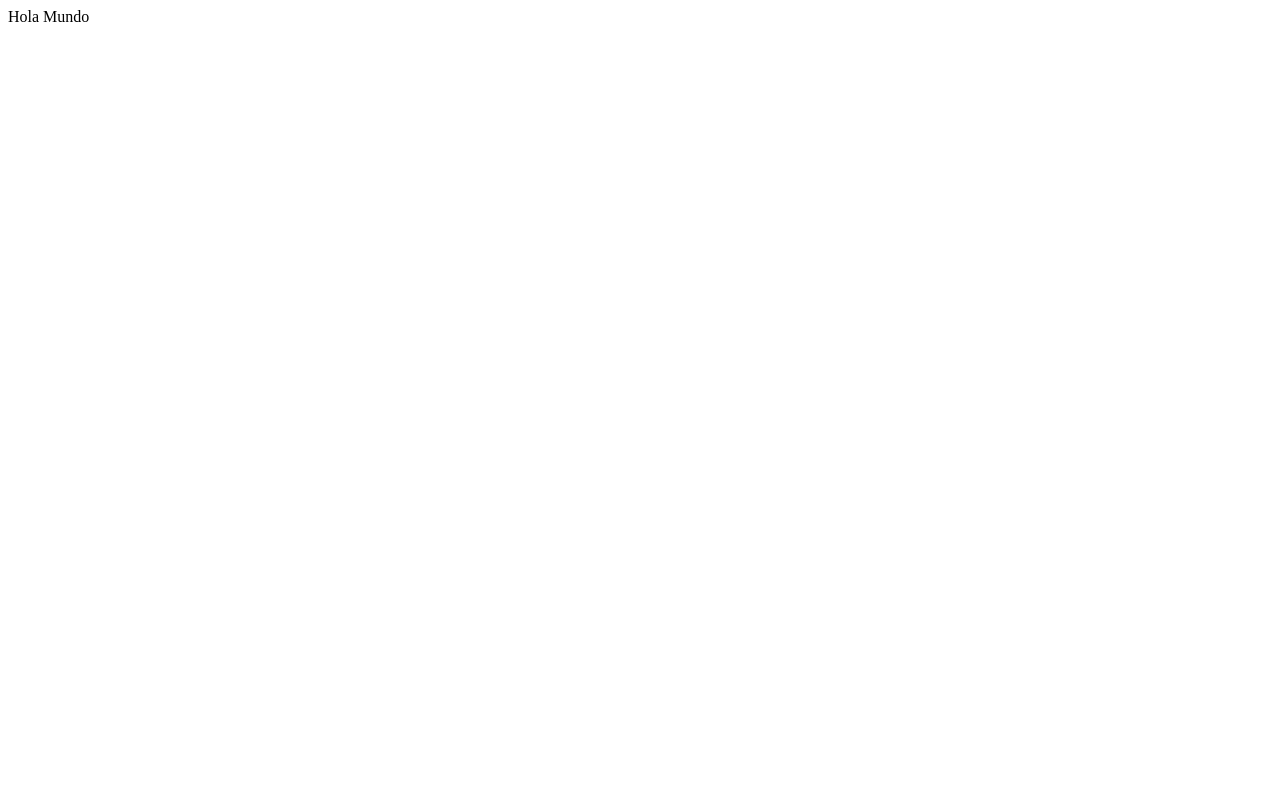
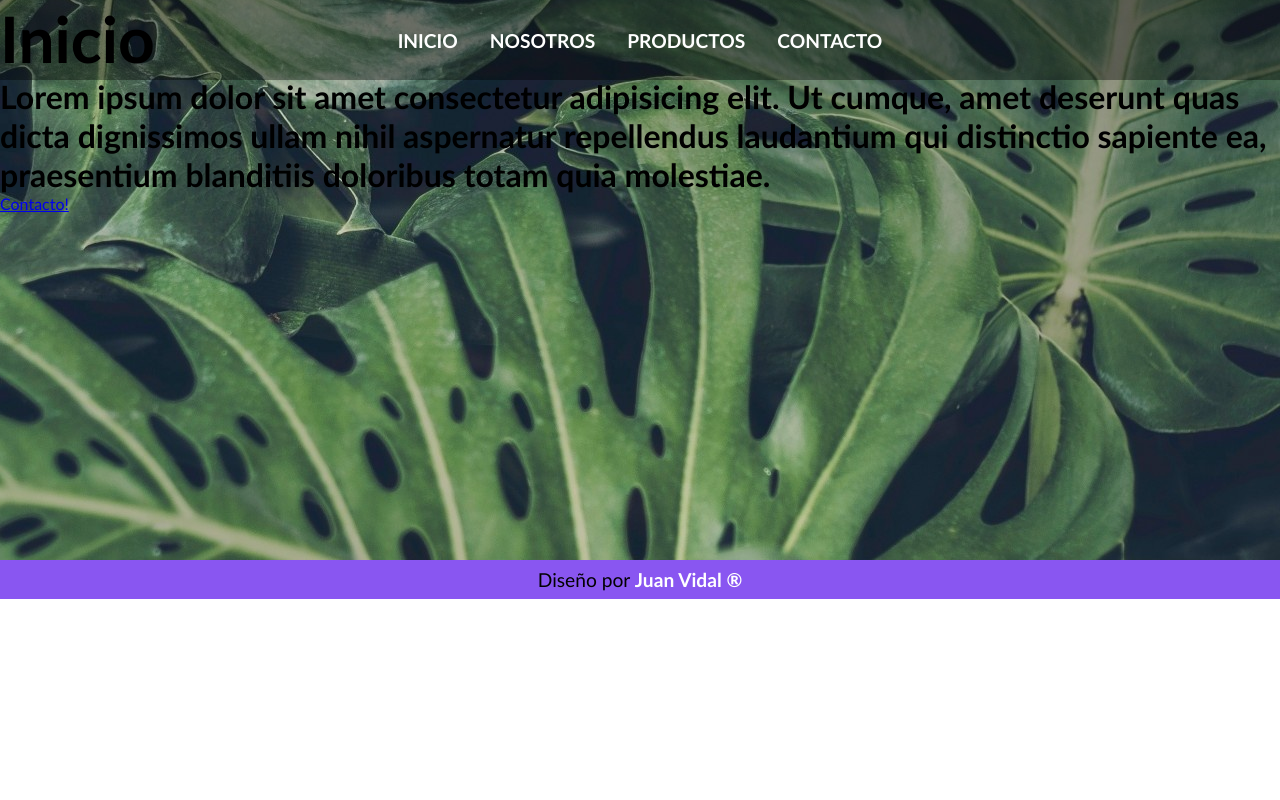
Before and after one commit to JuanVidal03/store-php, a PHP site: page / in a window 1280 px wide. Before the commit the page is almost empty. Run offline with PHP 8.4, Linux system fonts and the light colour scheme.

Commit message:
creadas paginas y footer y header template

```diff
--- /dev/null
+++ b/about.php
@@ -0,0 +1,6 @@
+<!-- incluyendo footer y header -->
+<?php include('./template/header.php')?>
+    <div>
+        <h1>Nosotros</h1>
+    </div>
+<?php include('./template/footer.php')?>
--- /dev/null
+++ b/contact.php
@@ -0,0 +1,4 @@
+<!-- Incluyendo header y footer -->
+<?php include('./template/header.php')?>
+    <h1>Contacto</h1>
+<?php include('./template/footer.php')?>
--- /dev/null
+++ b/css/styles.css
@@ -0,0 +1,85 @@
+/* general styles */
+*{
+    padding: 0;
+    margin: 0;
+    box-sizing: border-box;
+    font-family: 'Gill Sans', 'Gill Sans MT', Calibri, 'Trebuchet MS', sans-serif;
+}
+
+/*
+    --primary-color:  #020102;
+    --second-color: #8956f1;
+    --third-color: #cb80ff;
+    --fourth-color: #241b35;
+    --white: #ffff;
+*/
+h1{font-size: 4rem;}
+h2{font-size: 3.5rem;}
+h3{font-size: 3rem;}
+h4{font-size: 2.5rem;}
+h5{font-size: 2rem;}
+h6{font-size: 1.5rem;}
+p{font-size: 1rem;}
+
+
+/* navbar styles */
+.navbar{
+    width: 100%;
+    height: 5rem;
+    background-color: #0201025d;
+    padding: 0 3rem;
+    position: fixed;
+}
+
+.nav{
+    width: 100%;
+    height: 100%;
+    display: flex;
+    gap: 2rem;
+    align-items: center;
+    justify-content: center;
+}
+
+.nav-item{
+    list-style: none;
+}
+
+.nav-link{
+    text-decoration: none;
+    text-transform: uppercase;
+    color: #ffff;
+    font-weight: 700;
+    font-size: 1.2rem;
+}
+
+
+/* footer styles */
+.footer{
+    width: 100%;
+    background-color: #8956f1;
+    padding: .5rem 0;
+    display: flex;
+    align-items: center;
+    justify-content: center;
+}
+
+.link{
+    text-decoration: none;
+    color: #ffff;
+    font-weight: 700;
+    font-size: 1.2rem;
+}
+
+.footer p{
+    color: #020102;
+    font-size: 1.2rem;
+}
+
+
+/* home page styles */
+.banner{
+    width: 100%;
+    height: 70vh;
+    background-image: url('../img/plants.jpg');
+    background-position: calc(70%);
+}
--- a/index.php
+++ b/index.php
@@ -1,6 +1,12 @@
-<?php
+<!-- Incluyendo el header y footer -->
+<?php include('./template/header.php')?>
 
-echo 'Hola Mundo';
+    <div class="banner">
+        <div class="banner-text-container">
+            <h1 class="banner-title">Inicio</h1>
+            <h5 class="banner-description">Lorem ipsum dolor sit amet consectetur adipisicing elit. Ut cumque, amet deserunt quas dicta dignissimos ullam nihil aspernatur repellendus laudantium qui distinctio sapiente ea, praesentium blanditiis doloribus totam quia molestiae.</h5>
+            <a class="btn" href="contact.php">Contacto!</a>
+        </div>
+    </div>
 
-
-?>
+<?php include('./template/footer.php')?>
--- /dev/null
+++ b/products.php
@@ -0,0 +1,4 @@
+<!-- Incluyendo header y footer -->
+<?php include('./template/header.php')?>
+    <h1>Productos</h1>
+<?php include('./template/footer.php')?>
--- /dev/null
+++ b/template/footer.php
@@ -0,0 +1,11 @@
+        </div>
+    </section>
+
+
+    <!-- footer -->
+    <div class="footer">
+        <p>Diseño por <a class="link" href="https://www.instagram.com/juanvidal_03/" target="_blank">Juan Vidal ®</a></p>
+    </div>
+
+</body>
+</html>
--- /dev/null
+++ b/template/header.php
@@ -0,0 +1,25 @@
+<!DOCTYPE html>
+<html lang="en">
+<head>
+    <meta charset="UTF-8">
+    <meta http-equiv="X-UA-Compatible" content="IE=edge">
+    <meta name="viewport" content="width=device-width, initial-scale=1.0">
+    <title>Website</title>
+    <!-- CSS -->
+    <link rel="stylesheet" href="./css/styles.css">
+</head>
+<body>
+
+    <!-- navbar -->
+    <nav class="navbar">
+        <ul class="nav">
+            <li class="nav-item"><a class="nav-link" href="index.php">Inicio</a></li>
+            <li class="nav-item"><a class="nav-link" href="about.php">Nosotros</a></li>
+            <li class="nav-item"><a class="nav-link" href="products.php">Productos</a></li>
+            <li class="nav-item"><a class="nav-link" href="contact.php">Contacto</a></li>
+        </ul>
+    </nav>
+
+    <!-- structure section by page -->
+    <section class="container">
+        <div class="row">
```
Also changed, not shown: img/plants.jpg (added).
